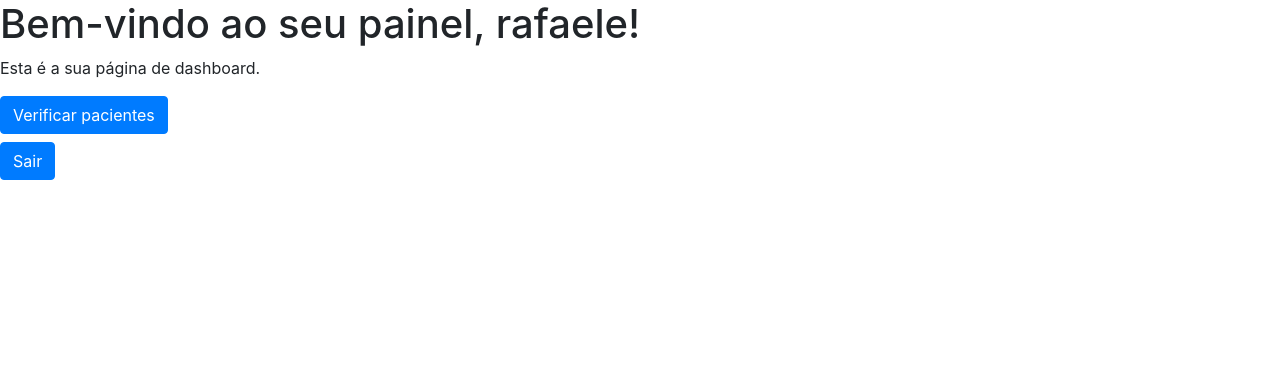
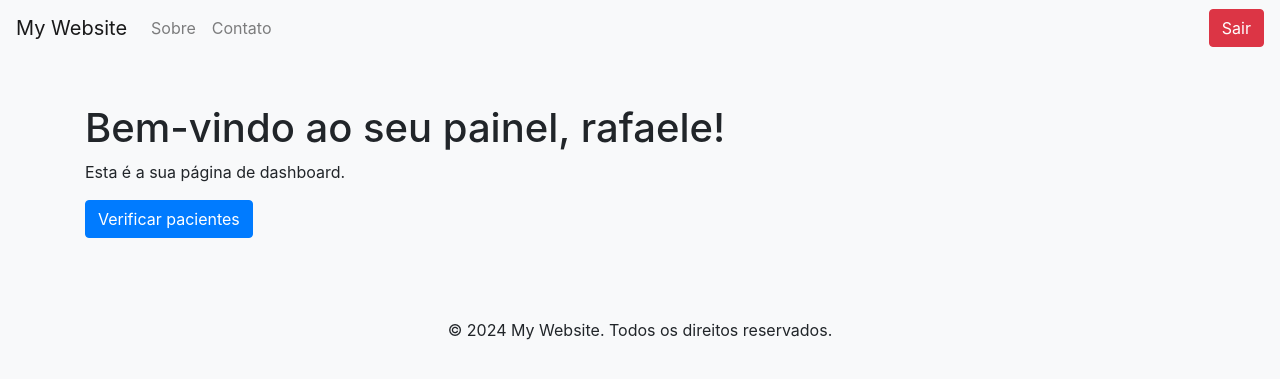
Before and after one commit to rafaele-miranda/vet_sistema, a Django app: page /dashboard/ in a window 1280 px wide. Shown: the top 379 px of the page. Run offline with Django 5.2, Linux system fonts and the light colour scheme; a user stored in the database is signed in; some libraries are stand-ins or nearby versions.

Commit message:
atualização navbar

```diff
--- a/accounts/templates/base.html
+++ b/accounts/templates/base.html
@@ -17,17 +17,21 @@
         <div class="collapse navbar-collapse" id="navbarNav">
             <ul class="navbar-nav">
                 <li class="nav-item">
-                    <a class="nav-link" href="{% url 'read' %}">Home</a>
+                    <a class="nav-link" href="#">Sobre</a>
                 </li>
                 <li class="nav-item">
-                    <form method="post" action="{% url 'logout' %}" >
-                        {% csrf_token %}
-                        <button type="submit" class="btn btn-primary">Sair</button>
-                    </form>
+                    <a class="nav-link" href="#">Contato</a>
                 </li>
-
             </ul>
         </div>
+            {% if user.is_authenticated %}
+            <form method="post" action="{% url 'logout' %}" >
+                {% csrf_token %}
+                <button type="submit" class="btn btn-danger">Sair</button>
+            </form>
+            {% else %}
+            <button type="submit" class="btn btn-primary mx-2" onclick="location.href='{% url 'login' %}'">Entrar</button>
+            {% endif %}
     </nav>
 
 
--- a/accounts/templates/registration/dashboard.html
+++ b/accounts/templates/registration/dashboard.html
@@ -1,6 +1,8 @@
 <!DOCTYPE html>
 <html lang="en">
 <head>
+{% extends 'base.html' %}
+{% block content %}
     <meta charset="UTF-8">
     <meta name="viewport" content="width=device-width, initial-scale=1.0">
     <title>Dashboard</title>
@@ -11,10 +13,6 @@
     <h1>Bem-vindo ao seu painel, {{ user.username }}!</h1>
     <p>Esta é a sua página de dashboard.</p>
     <a href="{% url 'read' %}" class="btn btn-primary mb-2">Verificar pacientes</a>
-    <form method="post" action="{% url 'logout' %}" >
-        {% csrf_token %}
-        <button type="submit" class="btn btn-primary">Sair</button>
-    </form>
 
     <!-- Bootstrap JS -->
     <script src="https://code.jquery.com/jquery-3.5.1.slim.min.js"></script>
@@ -22,3 +20,4 @@
     <script src="https://stackpath.bootstrapcdn.com/bootstrap/4.5.2/js/bootstrap.min.js"></script>
 </body>
 </html>
+{% endblock %}
--- a/accounts/templates/registration/home.html
+++ b/accounts/templates/registration/home.html
@@ -1,6 +1,8 @@
 <!DOCTYPE html>
 <html lang="en">
 <head>
+{% extends 'base.html' %}
+{% block content %}
     <!-- Bootstrap CSS -->
 <link href="https://stackpath.bootstrapcdn.com/bootstrap/4.5.2/css/bootstrap.min.css" rel="stylesheet">
     <meta charset="UTF-8">
@@ -17,3 +19,4 @@
     <script src="https://stackpath.bootstrapcdn.com/bootstrap/4.5.2/js/bootstrap.min.js"></script>
 </body>
 </html>
+{% endblock %}
--- a/accounts/templates/registration/login.html
+++ b/accounts/templates/registration/login.html
@@ -1,6 +1,8 @@
 <!DOCTYPE html>
 <html lang="en">
 <head>
+{% extends 'base.html' %}
+{% block content %}
     <!-- Bootstrap CSS -->
 <link href="https://stackpath.bootstrapcdn.com/bootstrap/4.5.2/css/bootstrap.min.css" rel="stylesheet">
     {% load static %}
@@ -10,7 +12,7 @@
 </head>
 <body>
     <h2 class="text-primary mb-4">Login</h2>
-    <form method="post" action="{% url 'login' %}" class="border p-4 bg-white rounded shadow-sm">
+    <form method="post" action="{% url 'login' %}" class="border p-4 bg-white rounded shadow-sm mb-3">
         {% csrf_token %}
         {{ form.as_p }}
         <button type="submit" class="btn btn-primary">Login</button>
@@ -28,3 +30,4 @@
     <script src="https://stackpath.bootstrapcdn.com/bootstrap/4.5.2/js/bootstrap.min.js"></script>
 </body>
 </html>
+{% endblock %}
--- a/accounts/templates/registration/signup.html
+++ b/accounts/templates/registration/signup.html
@@ -1,6 +1,8 @@
 <!DOCTYPE html>
 <html lang="en">
 <head>
+{% extends 'base.html' %}
+{% block content %}
     <meta charset="UTF-8">
     <meta name="viewport" content="width=device-width, initial-scale=1.0">
     <title>Document</title>
@@ -20,3 +22,4 @@
     <script src="https://stackpath.bootstrapcdn.com/bootstrap/4.5.2/js/bootstrap.min.js"></script>
 </body>
 </html>
+{% endblock %}
```
Also changed, not shown: db.sqlite3.
